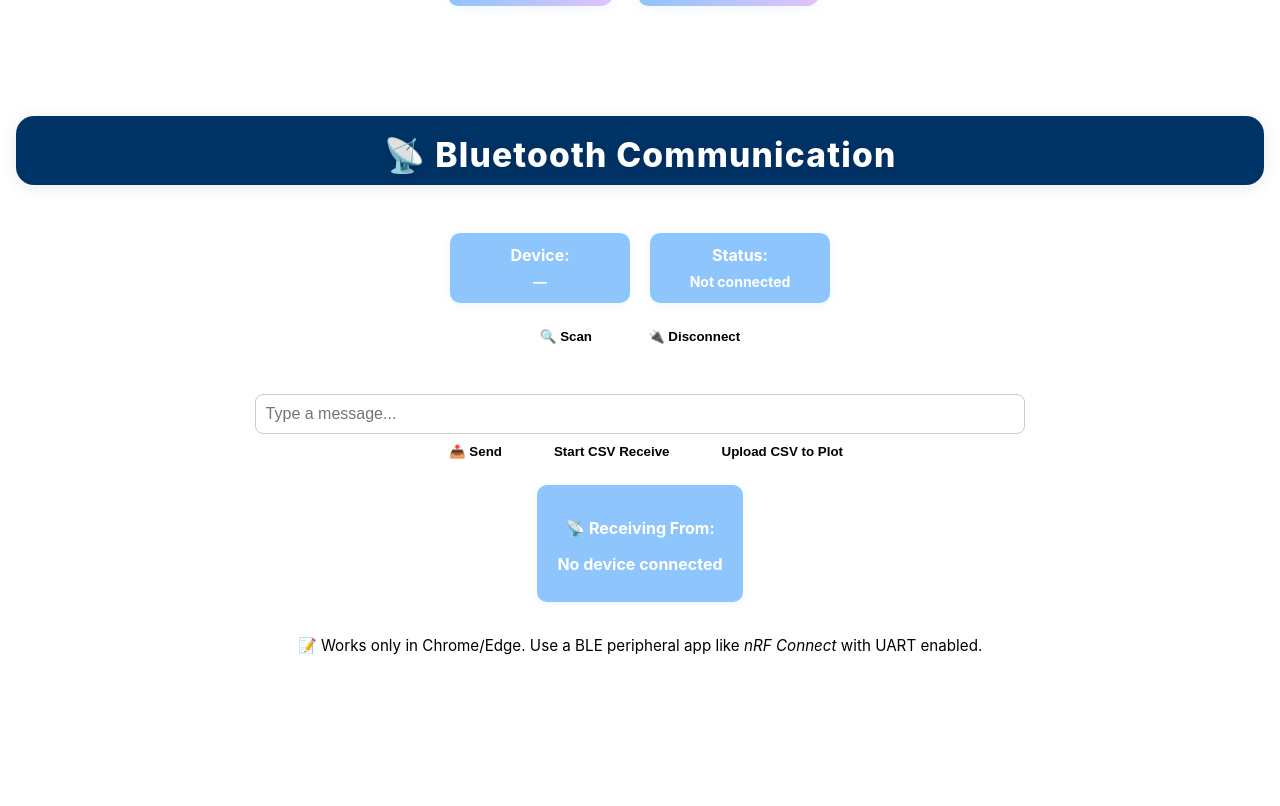
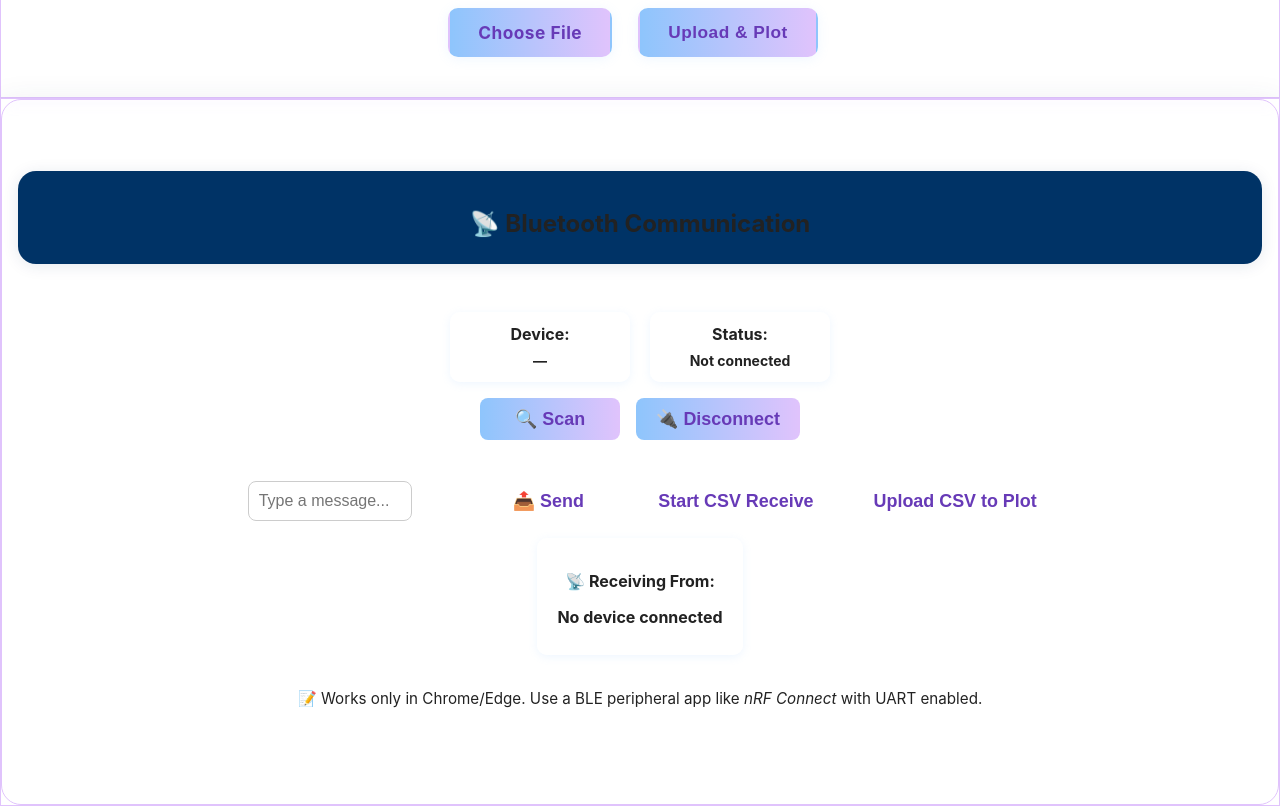
Before and after one commit to Vaish123-M/bluetooth-csv-plotter, a React (Create React App) app in the folder frontend/: page / in a window 1280 px wide. Shown: the part 860-1666 px from the top of the page. Before the commit the page ends 1610 px from the top, so only its background shows below. Built offline with nearby package versions, Linux system fonts and the light colour scheme.

Commit message:
solved the errors

```diff
--- a/frontend/src/App.css
+++ b/frontend/src/App.css
@@ -1,5 +1,5 @@
 /* ===== Bluetooth Communication Section Modern Styles ===== */
-.bt-header-box {
+ .bt-header-box {
   background: #003366;
   border-radius: 18px;
   padding: 18px 0 10px 0;
@@ -8,27 +8,45 @@
   display: flex;
   justify-content: center;
   align-items: center;
-.bt-header {
-  color: #fff;
-  font-size: 2.1em;
-  font-weight: 800;
-  letter-spacing: 1.2px;
-  margin: 0;
-  text-shadow: 0 2px 12px rgba(0,0,0,0.13);
 }
 
-body.dark-mode .bt-info-box {
-  background: linear-gradient(90deg, #232946 0%, #3a3f5a 100%);
-  color: #f3f6fa;
+/* Bluetooth Communication page buttons unified with nav bar gradient */
+.bt-buttons button,
+.send-section button,
+.device-list button {
+  background: var(--button-gradient);
+  color: var(--button-text);
+  border: none;
+  padding: 14px 36px;
+  border-radius: 32px;
+  font-weight: 700;
+  font-size: 1.12em;
+  cursor: pointer;
+  text-decoration: none;
+  box-shadow: 0 2px 12px rgba(142,197,252,0.13);
+  transition: background 0.22s, color 0.22s, transform 0.18s, box-shadow 0.22s;
+  outline: none;
+  position: relative;
+  overflow: hidden;
+  margin: 0 8px;
 }
-body.dark-mode .bt-info-value {
-  color: #8ec5fc;
+.bt-buttons button:hover,
+.send-section button:hover,
+.device-list button:hover {
+  background: var(--button-gradient-hover);
+  color: var(--accent-color);
+  transform: translateY(-3px) scale(1.06);
+  box-shadow: 0 6px 24px rgba(142,197,252,0.18);
+  text-decoration: none;
 }
-.bt-buttons {
-  display: flex;
-  justify-content: center;
-  gap: 18px;
-  margin-bottom: 18px;
+.bt-buttons button:active,
+.send-section button:active,
+.device-list button:active {
+  background: var(--button-gradient);
+  color: var(--button-text);
+  transform: scale(0.98);
+  box-shadow: 0 1px 4px rgba(142,197,252,0.10);
+
 }
 .bt-buttons .nav-btn {
   min-width: 140px;
@@ -60,18 +78,21 @@ body.dark-mode .bt-info-value {
   align-items: center;
   justify-content: center;
   animation: fadeIn 0.2s;
+  backdrop-filter: blur(8px);
+  -webkit-backdrop-filter: blur(8px);
 }
 
 .modal-content {
-  background: var(--card-bg);
-  color: var(--text-color);
-  border-radius: 18px;
-  box-shadow: 0 8px 32px rgba(44, 62, 80, 0.18);
-  padding: 32px 28px 24px 28px;
-  max-width: 420px;
-  width: 90vw;
+  background: #fff;
+  color: #222;
+  border-radius: 22px;
+  box-shadow: 0 12px 48px rgba(44, 62, 80, 0.28);
+  padding: 40px 32px 28px 32px;
+  max-width: 480px;
+  width: 92vw;
   position: relative;
   animation: popIn 0.25s;
+  border: 2.5px solid #8ec5fc;
 }
 
 .modal-close {
@@ -117,6 +138,9 @@ body.dark-mode .task-card, body.dark-mode .plot-section, body.dark-mode .bluetoo
   --color-text: #222;
   --color-header: #4a90e2;
   --color-border: #e0c3fc;
+  --button-gradient: linear-gradient(90deg, #8ec5fc 0%, #e0c3fc 100%);
+  --button-gradient-hover: linear-gradient(90deg, #e0c3fc 0%, #8ec5fc 100%);
+  --button-text: #673ab7;
 }
 
 body.dark-mode {
@@ -127,6 +151,9 @@ body.dark-mode {
   --color-text: #f3f6fa;
   --color-header: #8ec5fc;
   --color-border: #3a3f5a;
+  --button-gradient: linear-gradient(90deg, #232946 0%, #3a3f5a 100%);
+  --button-gradient-hover: linear-gradient(90deg, #3a3f5a 0%, #232946 100%);
+  --button-text: #f3f6fa;
 }
 
 body, html {
@@ -202,7 +229,7 @@ body.dark-mode .main-navbar .nav-btn:focus, body.dark-mode .landing-navbar .nav-
 .main-navbar.landing-navbar {
   gap: 20px;
 }
-}
+
 /* Thryv Mobility header styling */
 .thryv-header {
   animation: thryvBounceDown 1.1s cubic-bezier(.22,1.2,.36,1) 0.1s both;
@@ -451,14 +478,7 @@ html, body {
 }
 /* ===== Global Reset & Base ===== */
 
-body {
-  margin: 0;
-  font-family: 'Poppins', 'Segoe UI', Arial, sans-serif;
-  background: var(--background-gradient);
-  background-size: 400% 400%;
-  animation: gradientBG 15s ease infinite;
-  color: var(--text-color);
-}
+
 
 @keyframes gradientBG {
   0% { background-position: 0% 50%; }
@@ -764,8 +784,8 @@ body {
 .bt-received-device-box {
   margin-top: 16px;
   padding: 12px 20px;
-  background-color: #8ec5fc;
-  color: #fff;
+  background: var(--color-card-glass);
+  color: var(--color-text);
   border-radius: 10px;
   text-align: center;
   font-weight: bold;
@@ -789,8 +809,8 @@ body {
 }
 
 .bt-info-box {
-  background-color: #8ec5fc;
-  color: #fff;
+  background: var(--color-card-glass);
+  color: var(--color-text);
   padding: 12px 20px;
   border-radius: 10px;
   text-align: center;
--- a/frontend/src/App.js
+++ b/frontend/src/App.js
@@ -2,7 +2,7 @@ import React, { useState, useRef } from "react";
 import ParticleBackground from "./ParticleBackground";
 // Removed react-router-dom imports; using anchor links for navigation
 import Plot from "react-plotly.js";
-import "./App.css"; // Make sure this CSS file exists
+import "./App.css";
 
 const NUS_SERVICE = "6e400001-b5a3-f393-e0a9-e50e24dcca9e";
 const NUS_TX = "6e400002-b5a3-f393-e0a9-e50e24dcca9e";
@@ -14,7 +14,6 @@ function App() {
   const [devices, setDevices] = useState([]);
   const [deviceName, setDeviceName] = useState(null);
   const [status, setStatus] = useState("Not connected");
-  // eslint-disable-next-line
   const [received, setReceived] = useState("");
   const [csvFromBluetooth, setCsvFromBluetooth] = useState("");
   const [csvReceiving, setCsvReceiving] = useState(false);
@@ -190,8 +189,8 @@ function App() {
         </div>
       )}
 
-  {/* Live Particle Background */}
-  <ParticleBackground />
+  {/* Live Particle Background: pass blurOff for Bluetooth Comm page */}
+  <ParticleBackground blurOff={window.location.hash === '#bluetooth-section'} />
 
       {/* Landing Section with centered navbar and info directly in app-container */}
       <div className="app-container" id="landing">
@@ -313,8 +312,8 @@ function App() {
   </div>
 </div>
 <div className="bt-buttons">
-  <button className="gradient-btn" type="button" onClick={scanForDevice}>🔍 Scan</button>
-  <button className="gradient-btn" type="button" onClick={disconnect}>🔌 Disconnect</button>
+  <button className="nav-btn" type="button" onClick={scanForDevice}>🔍 Scan</button>
+  <button className="nav-btn" type="button" onClick={disconnect}>🔌 Disconnect</button>
 </div>
 
           {devices.length > 0 && (
--- a/frontend/src/ParticleBackground.js
+++ b/frontend/src/ParticleBackground.js
@@ -25,7 +25,7 @@ function randomVelocity() {
   return (Math.random() - 0.5) * 1.6;
 }
 
-export default function ParticleBackground() {
+export default function ParticleBackground({ blurOff = false }) {
   const canvasRef = useRef(null);
   const particles = useRef([]);
 
@@ -89,7 +89,7 @@ export default function ParticleBackground() {
         ctx.arc(particles.current[i].x, particles.current[i].y, PARTICLE_RADIUS, 0, 2 * Math.PI);
         ctx.fillStyle = PARTICLE_COLOR;
         ctx.shadowColor = LINE_COLOR;
-        ctx.shadowBlur = 6;
+        ctx.shadowBlur = blurOff ? 0 : 6;
         ctx.fill();
         ctx.shadowBlur = 0;
       }
@@ -108,7 +108,7 @@ export default function ParticleBackground() {
     return () => {
       window.removeEventListener("resize", resize);
     };
-  }, []);
+  }, [blurOff]);
 
   return (
     <canvas
```
